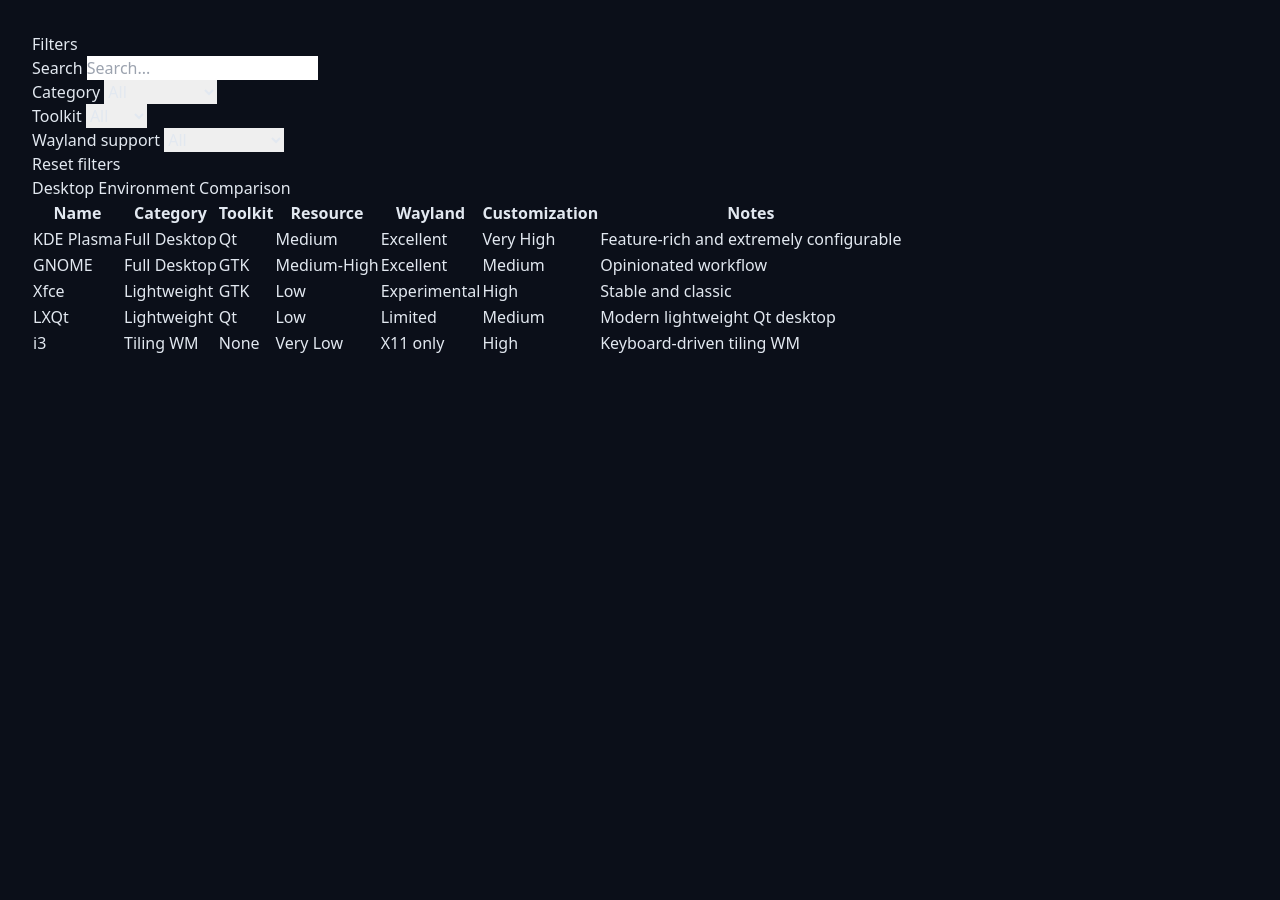
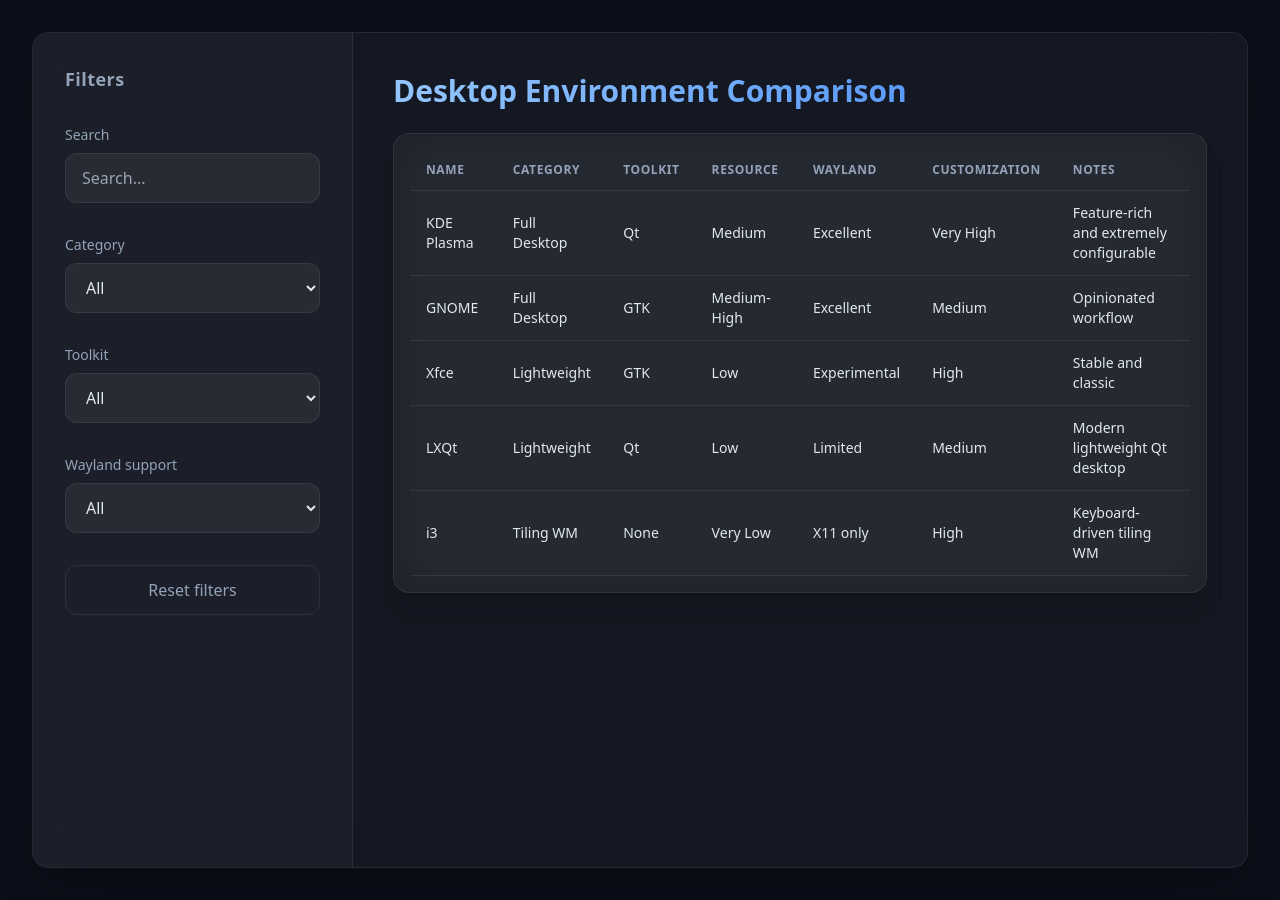
Before and after one commit to Pure-de-Arch/Pure-de-Arch.github.io, a Jekyll site: the page built from index.html, in a window 1280 px wide. Built offline with Jekyll 4.4.1, drawn with Linux system fonts in a browser that asks for light colours; nearby versions of some CDN libraries.

Commit message:
Update index.html

```diff
--- a/index.html
+++ b/index.html
@@ -3,19 +3,23 @@
 title: Desktop Environment Comparison
 ---
 
-<div class="container">
+<div class="w-full max-w-[1400px] bg-card backdrop-blur-xl border border-border rounded-2xl shadow-2xl flex overflow-hidden">
 
-  <aside class="sidebar">
-    <h2>Filters</h2>
+  <!-- Sidebar -->
+  <aside class="w-80 bg-sidebar border-r border-border p-8 flex flex-col gap-8">
+    <h2 class="text-slate-400 text-lg tracking-wide font-semibold">Filters</h2>
 
-    <div class="filter">
-      <label>Search</label>
-      <input id="search" type="text" placeholder="Search...">
+    <div class="flex flex-col gap-2">
+      <label class="text-sm text-slate-400">Search</label>
+      <input id="search"
+             class="px-4 py-3 rounded-xl bg-white/5 border border-border focus:border-accent focus:ring-2 focus:ring-accent/40 outline-none"
+             placeholder="Search...">
     </div>
 
-    <div class="filter">
-      <label>Category</label>
-      <select id="filter-category">
+    <div class="flex flex-col gap-2">
+      <label class="text-sm text-slate-400">Category</label>
+      <select id="filter-category"
+              class="px-4 py-3 rounded-xl bg-white/5 border border-border focus:border-accent focus:ring-2 focus:ring-accent/40 outline-none">
         <option value="">All</option>
         <option>Full Desktop</option>
         <option>Lightweight</option>
@@ -23,9 +27,10 @@
       </select>
     </div>
 
-    <div class="filter">
-      <label>Toolkit</label>
-      <select id="filter-toolkit">
+    <div class="flex flex-col gap-2">
+      <label class="text-sm text-slate-400">Toolkit</label>
+      <select id="filter-toolkit"
+              class="px-4 py-3 rounded-xl bg-white/5 border border-border focus:border-accent focus:ring-2 focus:ring-accent/40 outline-none">
         <option value="">All</option>
         <option>Qt</option>
         <option>GTK</option>
@@ -33,9 +38,10 @@
       </select>
     </div>
 
-    <div class="filter">
-      <label>Wayland support</label>
-      <select id="filter-wayland">
+    <div class="flex flex-col gap-2">
+      <label class="text-sm text-slate-400">Wayland support</label>
+      <select id="filter-wayland"
+              class="px-4 py-3 rounded-xl bg-white/5 border border-border focus:border-accent focus:ring-2 focus:ring-accent/40 outline-none">
         <option value="">All</option>
         <option>Excellent</option>
         <option>Good</option>
@@ -45,47 +51,58 @@
       </select>
     </div>
 
-    <button id="reset">Reset filters</button>
+    <button id="reset"
+            class="px-4 py-3 rounded-xl border border-border text-slate-400 hover:border-accent hover:text-accent transition">
+      Reset filters
+    </button>
   </aside>
 
-  <main class="main">
-    <h1>Desktop Environment Comparison</h1>
+  <!-- Main -->
+  <main class="flex-1 p-10">
+    <h1 class="text-3xl font-bold mb-6 bg-gradient-to-r from-blue-300 to-blue-500 bg-clip-text text-transparent">
+      Desktop Environment Comparison
+    </h1>
 
-    <div class="table-wrapper">
-      <table id="de-table">
-        <thead>
+    <div class="bg-card backdrop-blur-xl border border-border rounded-2xl shadow-xl p-4 overflow-auto">
+
+      <table class="w-full text-sm">
+        <thead class="text-slate-400 uppercase text-xs tracking-wider">
           <tr>
-            <th>Name</th>
-            <th>Category</th>
-            <th>Toolkit</th>
-            <th>Resource</th>
-            <th>Wayland</th>
-            <th>Customization</th>
-            <th>Notes</th>
+            <th class="py-3 px-4 border-b border-border text-left">Name</th>
+            <th class="py-3 px-4 border-b border-border text-left">Category</th>
+            <th class="py-3 px-4 border-b border-border text-left">Toolkit</th>
+            <th class="py-3 px-4 border-b border-border text-left">Resource</th>
+            <th class="py-3 px-4 border-b border-border text-left">Wayland</th>
+            <th class="py-3 px-4 border-b border-border text-left">Customization</th>
+            <th class="py-3 px-4 border-b border-border text-left">Notes</th>
           </tr>
         </thead>
+
         <tbody>
           {% for de in site.data.desktops %}
-          <tr class="row"
-            data-name="{{ de.name | escape }}"
-            data-category="{{ de.category | escape }}"
-            data-toolkit="{{ de.toolkit | escape }}"
-            data-wayland="{{ de.wayland | escape }}"
-            data-notes="{{ de.notes | escape }}"
+          <tr class="row transition hover:bg-white/10"
+              data-name="{{ de.name | escape }}"
+              data-category="{{ de.category | escape }}"
+              data-toolkit="{{ de.toolkit | escape }}"
+              data-wayland="{{ de.wayland | escape }}"
+              data-notes="{{ de.notes | escape }}"
           >
-            <td>{{ de.name }}</td>
-            <td>{{ de.category }}</td>
-            <td>{{ de.toolkit }}</td>
-            <td>{{ de.resource }}</td>
-            <td>{{ de.wayland }}</td>
-            <td>{{ de.customization }}</td>
-            <td>{{ de.notes }}</td>
+            <td class="py-3 px-4 border-b border-border">{{ de.name }}</td>
+            <td class="py-3 px-4 border-b border-border">{{ de.category }}</td>
+            <td class="py-3 px-4 border-b border-border">{{ de.toolkit }}</td>
+            <td class="py-3 px-4 border-b border-border">{{ de.resource }}</td>
+            <td class="py-3 px-4 border-b border-border">{{ de.wayland }}</td>
+            <td class="py-3 px-4 border-b border-border">{{ de.customization }}</td>
+            <td class="py-3 px-4 border-b border-border">{{ de.notes }}</td>
           </tr>
           {% endfor %}
         </tbody>
       </table>
 
-      <div id="no-results" class="no-results">No results found.</div>
+      <div id="no-results" class="text-red-400 mt-4 hidden">
+        No results found.
+      </div>
+
     </div>
   </main>
 
```
